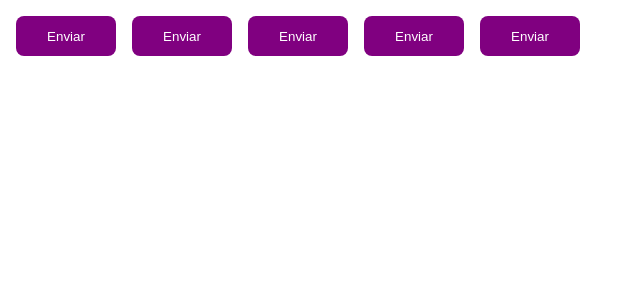
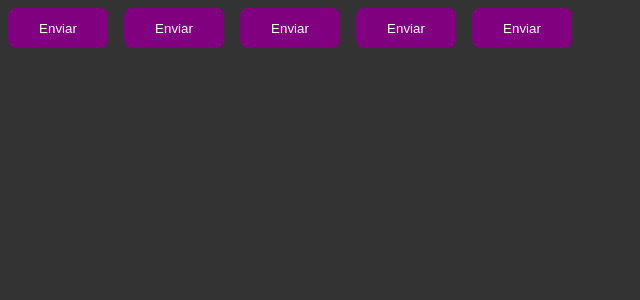
Before and after one commit to ViniciusBaylet/Ignite-Timer, a React (Vite) app: page / in a window 1280 px wide. Shown: the top 300 px of the page, without its empty margins (0-640 px from the left). Built offline with nearby package versions, Linux system fonts and the light colour scheme.

Commit message:
aplicando estilos globais usando styled-components

```diff
--- a/src/App.tsx
+++ b/src/App.tsx
@@ -2,6 +2,7 @@
 import { Button } from "./components/Button/Button";
 
 import { defaultTheme } from './styles/theme/default';
+import { GlobalStyle } from './styles/global';
 
 export function App() {
 
@@ -12,6 +13,8 @@
      <Button variant="success" />
      <Button variant="danger" />
      <Button />
+
+     <GlobalStyle />
     </ThemeProvider>
   )
 }
--- /dev/null
+++ b/src/styles/global.ts
@@ -0,0 +1,14 @@
+import { createGlobalStyle } from "styled-components";
+
+export const GlobalStyle = createGlobalStyle`
+ *{
+    margin: 0;
+    padding: 0;
+    box-sizing: border-box;
+ }
+
+ body {
+    background-color: #333;
+    color: #fff;
+ }
+`
```
